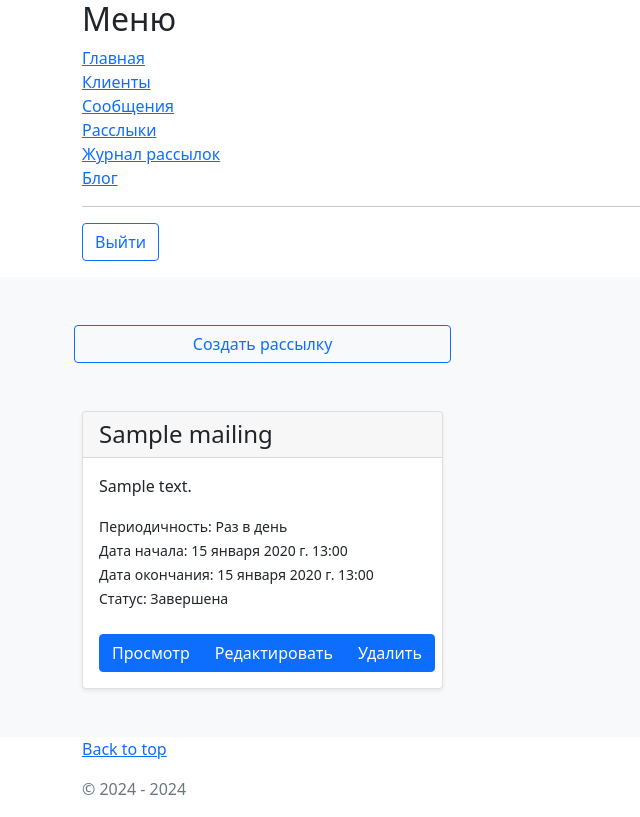
After one commit to SergeyMediv/CW_6, a Django app: page /mailing_list/ in a window 1280 px wide. The commit adds this page. Shown: the whole page, without its empty margins (0-640 px from the left). Run offline with Django 4.2, Linux system fonts and the light colour scheme; a user stored in the database is signed in; tables that the repository leaves empty hold one stand-in row (values such as "Sample post"); some libraries are stand-ins or nearby versions.

Commit message:
mailing forms and views

```diff
--- a/mailing/templates/mailing/includes/inc_menu.html
+++ b/mailing/templates/mailing/includes/inc_menu.html
@@ -4,7 +4,7 @@
     <li><a href="/" class="text-black">Главная</a></li>
     <li><a href="/list" class="text-black">Клиенты</a></li>
     <li><a href="/message_list" class="text-black">Сообщения</a></li>
-    <li><a href="#" class="text-black">Расслыки</a></li>
+    <li><a href="/mailing_list" class="text-black">Расслыки</a></li>
     <li><a href="#" class="text-black">Журнал рассылок</a></li>
     <li><a href="#" class="text-black">Блог</a></li>
     <hr>
--- a/mailing/templates/mailing/index.html
+++ b/mailing/templates/mailing/index.html
@@ -13,6 +13,8 @@
                 <div class="card">
                     <div class="card-body">
                         <p class="h5 card-text">Клиентов: {{ active_clients }}</p>
+                        <p class="h5 card-text">Активных рассылок: {{ active_mailings }}</p>
+                        <p class="h5 card-text">Всего рассылок: {{ all_mailings }}</p>
                     </div>
                 </div>
             </div>
--- /dev/null
+++ b/mailing/templates/mailing/mailing_list.html
@@ -0,0 +1,41 @@
+{% extends 'mailing/base.html'%}
+{% block content %}
+<div class="album py-5 bg-light">
+    <div class="container">
+        <div class="row row-cols-1 row-cols-sm-2 row-cols-md-3 g-3">
+            <a class="btn btn-outline-primary mb-5" href="{% url 'mailing:mailing_create' %}">Создать рассылку</a>
+        </div>
+    </div>
+    <div class="container">
+        <div class="row row-cols-1 row-cols-sm-2 row-cols-md-3 g-3">
+            {% for mailing in object_list %}
+            <div class="col">
+                <div class="card shadow-sm">
+                    <div class="card-header">
+                        <p class="h4 card-text">{{ mailing.name }}</p>
+                    </div>
+                    <div class="card-body">
+                        <p class="card-text">{{ mailing.description }}</p>
+                        <small class="text-body-secondary">Периодичность: {{ mailing.periodicity }}</small><br>
+                        <small class="text-body-secondary">Дата начала: {{ mailing.start_date }}</small><br>
+                        <small class="text-body-secondary">Дата окончания: {{ mailing.end_date }}</small><br>
+                        <small class="text-body-secondary">Статус: {{ mailing.status }}</small><br><br>
+                        <div class="d-flex justify-content-between align-items-center">
+                            <div class="btn-group">
+                                <a class="btn btn-primary" href="{% url 'mailing:mailing_view' mailing.pk %}"
+                                   role="button">Просмотр</a>
+                                <a class="btn btn-primary" href="{% url 'mailing:mailing_update' mailing.pk %}"
+                                   role="button">Редактировать</a>
+                                <a class="btn btn-primary" href="{% url 'mailing:mailing_delete' mailing.pk %}"
+                                   role="button">Удалить</a>
+                            </div>
+                        </div>
+                    </div>
+                    {% endfor %}
+                </div>
+            </div>
+        </div>
+    </div>
+</div>
+
+{% endblock %}
--- a/mailing/urls.py
+++ b/mailing/urls.py
@@ -5,7 +5,8 @@ from config import settings
 from mailing.apps import MailingConfig
 from mailing.views import (HomeView, ClientListView, ClientUpdateView, ClientCreateView, ClientDeleteView,
                            ClientDetailView, MessageListView, MessageUpdateView, MessageCreateView, MessageDeleteView,
-                           MessageDetailView)
+                           MessageDetailView, MailingListView, MailingUpdateView, MailingCreateView, MailingDeleteView,
+                           MailingDetailView)
 
 app_name = MailingConfig.name
 
@@ -21,5 +22,10 @@ urlpatterns = [
     path('message_create/', MessageCreateView.as_view(), name='message_create'),
     path('message_delete/<int:pk>', MessageDeleteView.as_view(), name='message_delete'),
     path('message_view/<int:pk>', MessageDetailView.as_view(), name='message_view'),
+    path('mailing_list/', MailingListView.as_view(), name='mailing_list'),
+    path('mailing_update/<int:pk>', MailingUpdateView.as_view(), name='mailing_update'),
+    path('mailing_create/', MailingCreateView.as_view(), name='mailing_create'),
+    path('mailing_delete/<int:pk>', MailingDeleteView.as_view(), name='mailing_delete'),
+    path('mailing_view/<int:pk>', MailingDetailView.as_view(), name='mailing_view'),
 
 ] + static(settings.MEDIA_URL, document_root=settings.MEDIA_ROOT)
--- a/mailing/views.py
+++ b/mailing/views.py
@@ -1,9 +1,9 @@
 from django.contrib.auth.mixins import LoginRequiredMixin
 from django.shortcuts import render
-from django.urls import reverse_lazy
+from django.urls import reverse_lazy, reverse
 from django.views.generic import TemplateView, ListView, DetailView, CreateView, UpdateView, DeleteView
 
-from mailing.forms import ClientForm, MessageForm
+from mailing.forms import ClientForm, MessageForm, MailingForm
 from mailing.models import Mailing, Client, Message
 
 
@@ -79,7 +79,9 @@ class MessageUpdateView(LoginRequiredMixin, UpdateView):
     model = Message
     form = MessageForm
     form_class = MessageForm
-    success_url = reverse_lazy('mailing:message_list')
+
+    def get_success_url(self):
+        return reverse('mailing:message_view', args=[self.kwargs.get('pk')])
 
 
 class MessageDetailView(LoginRequiredMixin, DetailView):
@@ -89,3 +91,39 @@ class MessageDetailView(LoginRequiredMixin, DetailView):
 class MessageDeleteView(LoginRequiredMixin, DeleteView):
     model = Message
     success_url = reverse_lazy('mailing:message_list')
+
+
+class MailingListView(LoginRequiredMixin, ListView):
+    model = Mailing
+
+
+class MailingCreateView(LoginRequiredMixin, CreateView):
+    model = Mailing
+    form = MailingForm
+    form_class = MailingForm
+    success_url = reverse_lazy('mailing:mailing_list')
+
+    def form_valid(self, form):
+        message = form.save()
+        user = self.request.user
+        message.owner = user
+        message.save()
+        return super().form_valid(form)
+
+
+class MailingUpdateView(LoginRequiredMixin, UpdateView):
+    model = Mailing
+    form = MailingForm
+    form_class = MailingForm
+
+    def get_success_url(self):
+        return reverse('mailing:mailing_view', args=[self.kwargs.get('pk')])
+
+
+class MailingDetailView(LoginRequiredMixin, DetailView):
+    model = Mailing
+
+
+class MailingDeleteView(LoginRequiredMixin, DeleteView):
+    model = Mailing
+    success_url = reverse_lazy('mailing:mailing_list')
```
Also changed, not shown: mailing/templates/mailing/mailing_confirm_delete.html (added, +25 -0 lines), mailing/templates/mailing/mailing_detail.html (added, +36 -0 lines), mailing/templates/mailing/mailing_form.html (added, +29 -0 lines).
